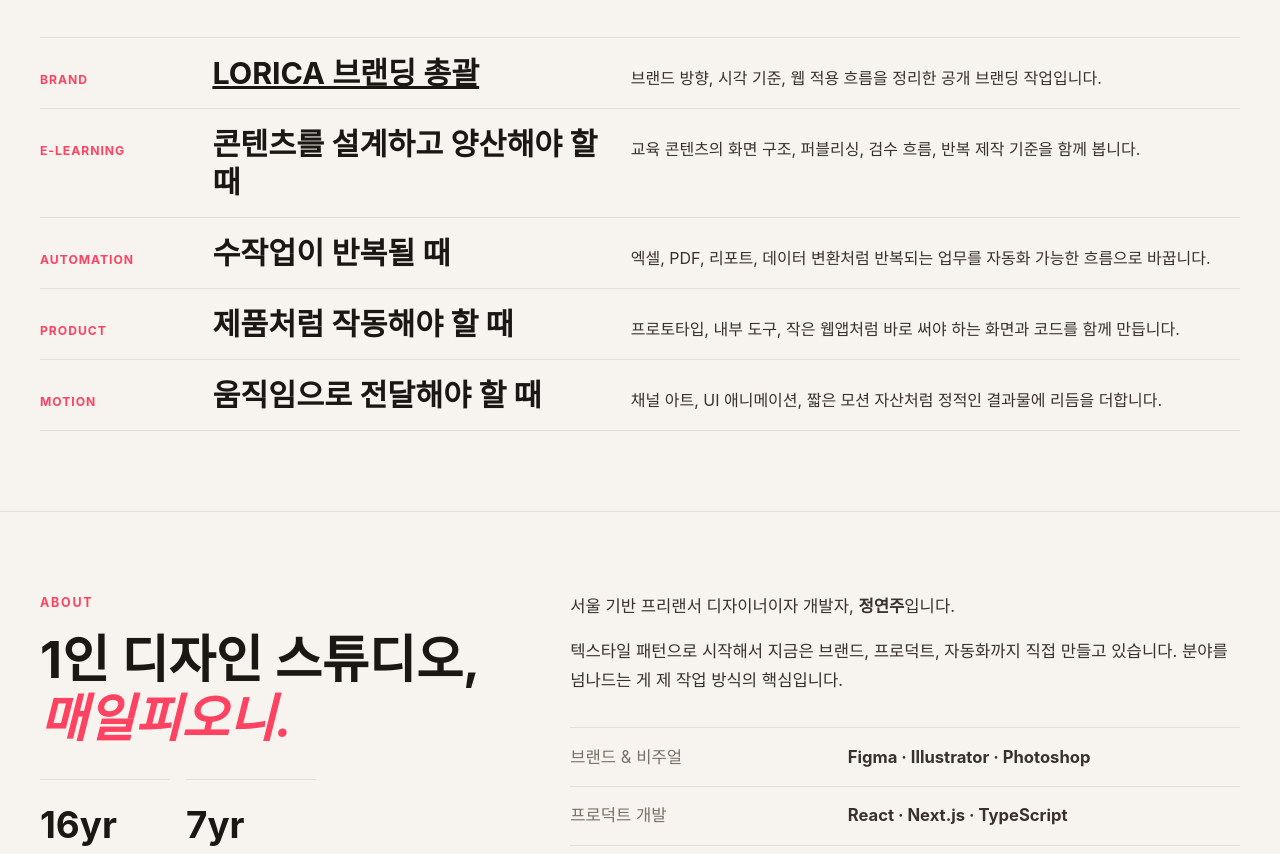
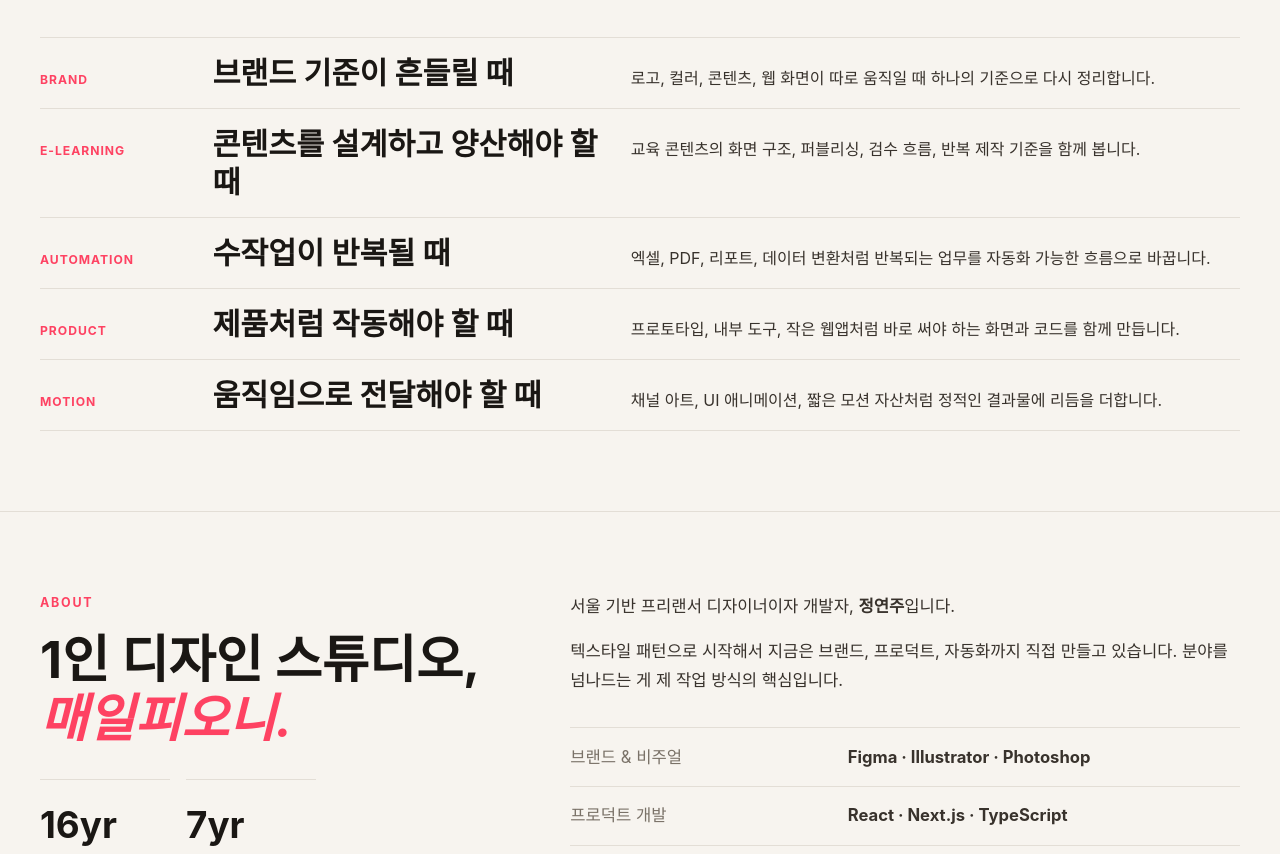
Before and after one commit to thePeony/peonyhome, a website: page index.html in a window 1280 px wide. Shown: the part 2789-3643 px from the top of the page. Drawn offline with Linux system fonts and the light colour scheme.

Commit message:
Revert "Add LORICA branding reference"
This reverts commit 391480198ebfb4674a9afbb84394aa06945b170d.

```diff
--- a/index.html
+++ b/index.html
@@ -136,8 +136,8 @@
           <div class="reference-list">
             <article>
               <span>Brand</span>
-              <h3><a href="https://www.lorica.co.kr/" target="_blank" rel="noopener noreferrer">LORICA 브랜딩 총괄</a></h3>
-              <p>브랜드 방향, 시각 기준, 웹 적용 흐름을 정리한 공개 브랜딩 작업입니다.</p>
+              <h3>브랜드 기준이 흔들릴 때</h3>
+              <p>로고, 컬러, 콘텐츠, 웹 화면이 따로 움직일 때 하나의 기준으로 다시 정리합니다.</p>
             </article>
             <article>
               <span>E-learning</span>
```
